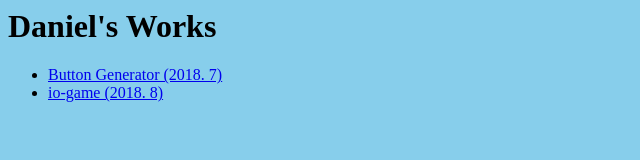
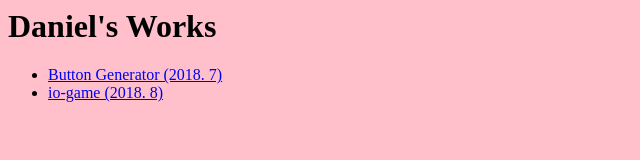
Before and after one commit to dnkm/split-stream, a plain HTML site: page index.html in a window 1280 px wide. Shown: the whole page, without its empty margins (0-640 px from the left). Drawn offline with Linux system fonts and the light colour scheme.

Commit message:
changed background

```diff
--- a/style.css
+++ b/style.css
@@ -1,3 +1,3 @@
 body {
-    background: skyblue;
+    background: pink;
 }
```
